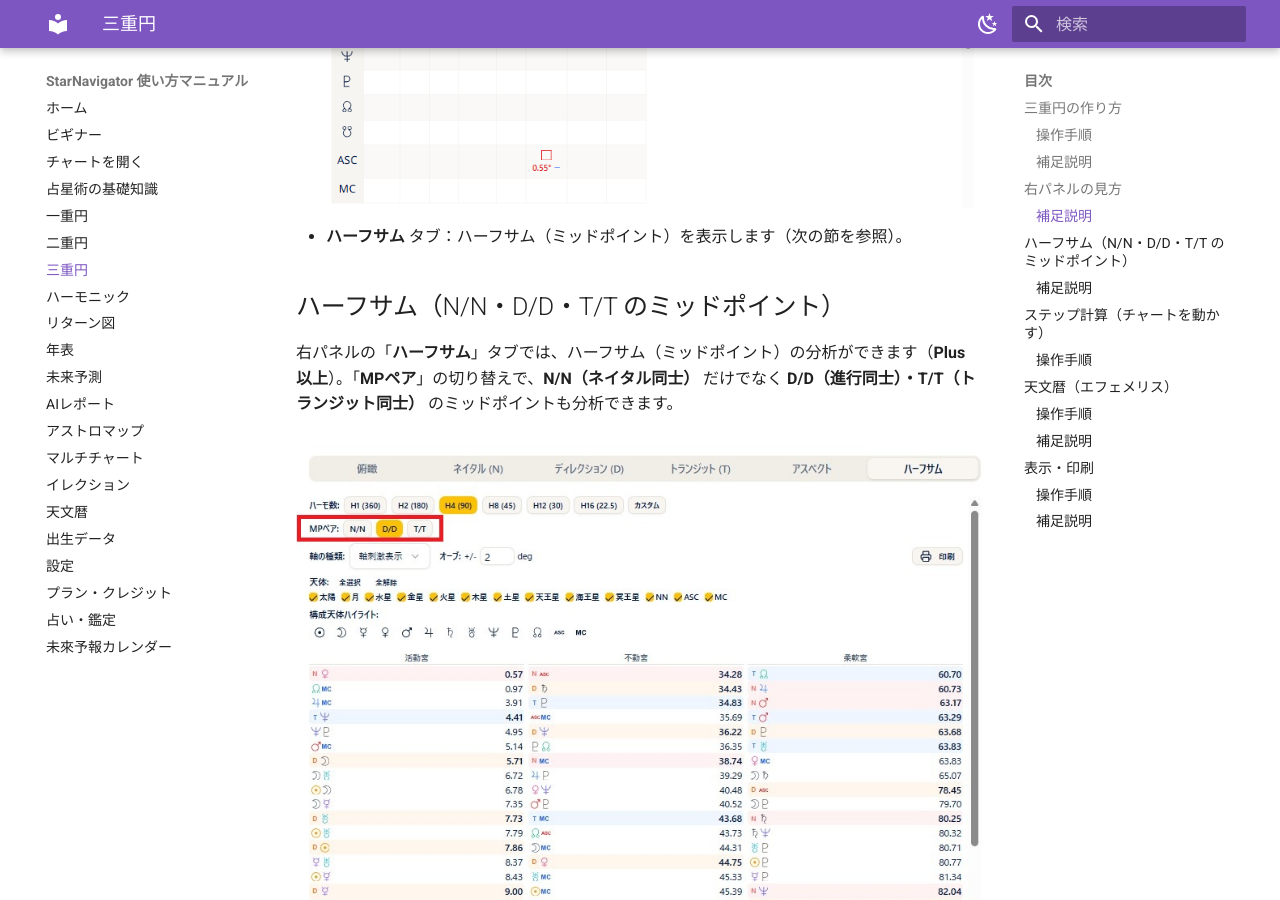
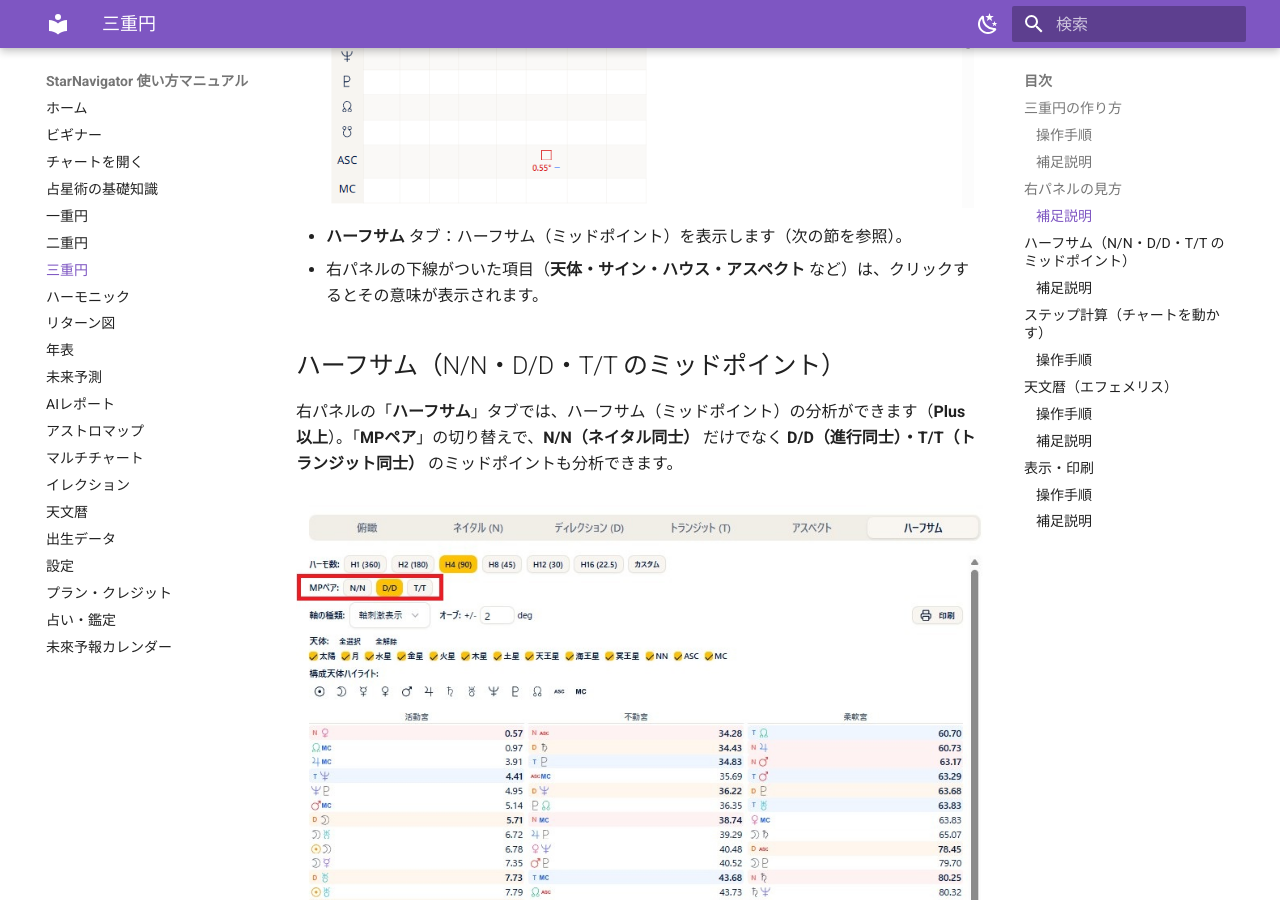
Before and after one commit to KeikoKagawa/starnavi-manual, an MkDocs documentation site: the page built from docs/triple-chart.md, in a window 1280 px wide and 900 px high, scrolled down 2522 px. Built offline with MkDocs 1.6.1 and Material for MkDocs 9.7.7, drawn with Linux system fonts in a browser that asks for light colours.

Commit message:
content(三重円): 右パネルの下線項目クリックで意味表示を追記
Co-Authored-By: Claude Fable 5 <noreply@anthropic.com>

```diff
--- a/docs/triple-chart.md
+++ b/docs/triple-chart.md
@@ -36,6 +36,7 @@
 - **アスペクト** タブ：**N-N／N-P（N-D)／N-T／P-P（D-D)／P-T（D-T)／T-T** の節ごとにアスペクトグリッドを表示します。各セルにはオーブと **＋（分離中）／−（接近中）** の符号が表示され、セルをクリックすると、アスペクトの種類・オーブ・接近中／分離中と、その **意味（キーワード）** がポップアップで表示されます。アスペクトグリッドの下には、**複合アスペクト** の一覧が表示されます（「複合アスペクト」のチェックをオンにして計算した場合）。
     ![アスペクトタブ（クリックで意味と接近・分離が表示される）](assets/triple-chart-06-aspect-grid.png)
 - **ハーフサム** タブ：ハーフサム（ミッドポイント）を表示します（次の節を参照）。
+- 右パネルの下線がついた項目（**天体・サイン・ハウス・アスペクト** など）は、クリックするとその意味が表示されます。
 
 ## ハーフサム（N/N・D/D・T/T のミッドポイント）
 
```
